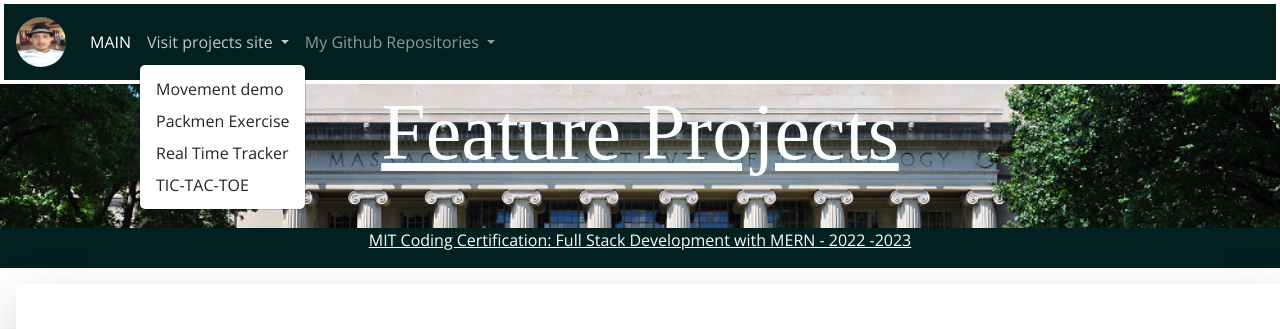
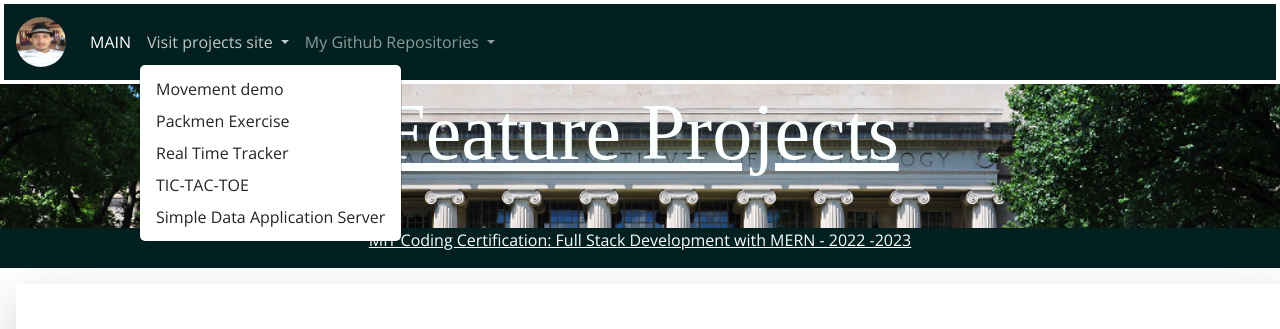
Before and after one commit to SElarabi/Portfolio, a website built with webpack: page projects.html in a window 1280 px wide. Both pictures are taken after a click on the button "Visit projects site". Shown: the top 329 px of the page. Built offline with nearby package versions, Linux system fonts and the light colour scheme; a web font is replaced by a local one.

Commit message:
add simple app server links

```diff
--- a/projects.html
+++ b/projects.html
@@ -54,6 +54,9 @@
               <li>
                 <a class="dropdown-item" href="https://selarabi.github.io/Tic-Tac-Toe/" target= '_blank'> TIC-TAC-TOE</a>
               </li>
+              <li>
+                <a class="dropdown-item" href="https://simple-data-application-server.onrender.com/" target= '_blank'> Simple Data Application Server</a>
+              </li>
             </ul>
           </li>
 
@@ -85,9 +88,9 @@
               <!-- Walk Boston Employee-->
               <li>
                 <a class="dropdown-item" href="#"
-                  onclick="window.open('https://github.com/SElarabi/walk-_Boston_employee_project', '_blank')">Boston Employee
-                  Salary Exercise</a>
+                  onclick="window.open('https://github.com/SElarabi/Application_server', '_blank')">Simple Data Application Server</a>
               </li>
+
             </ul>
           </li>
         </ul>
```
